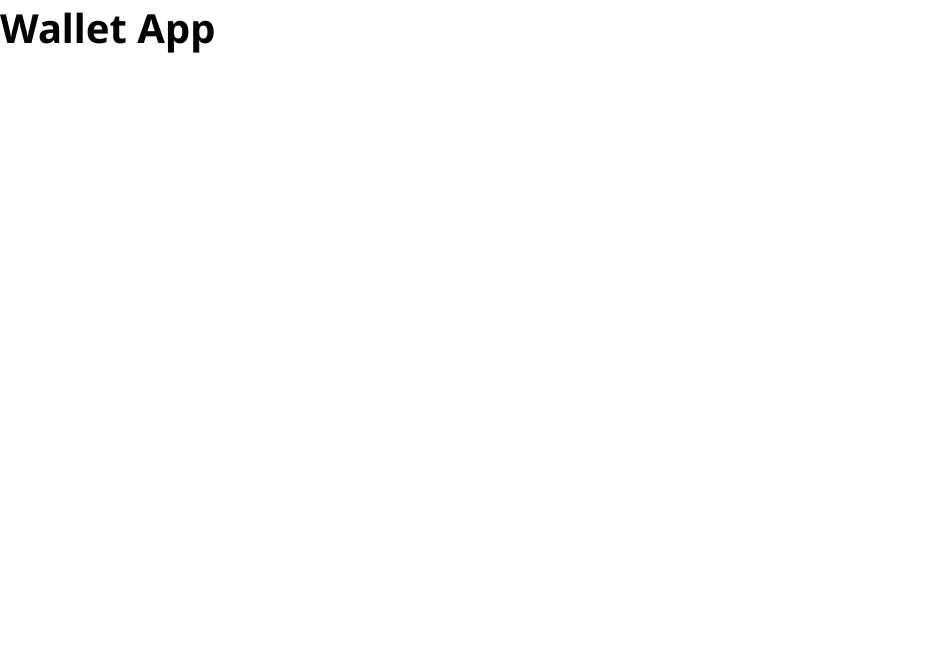
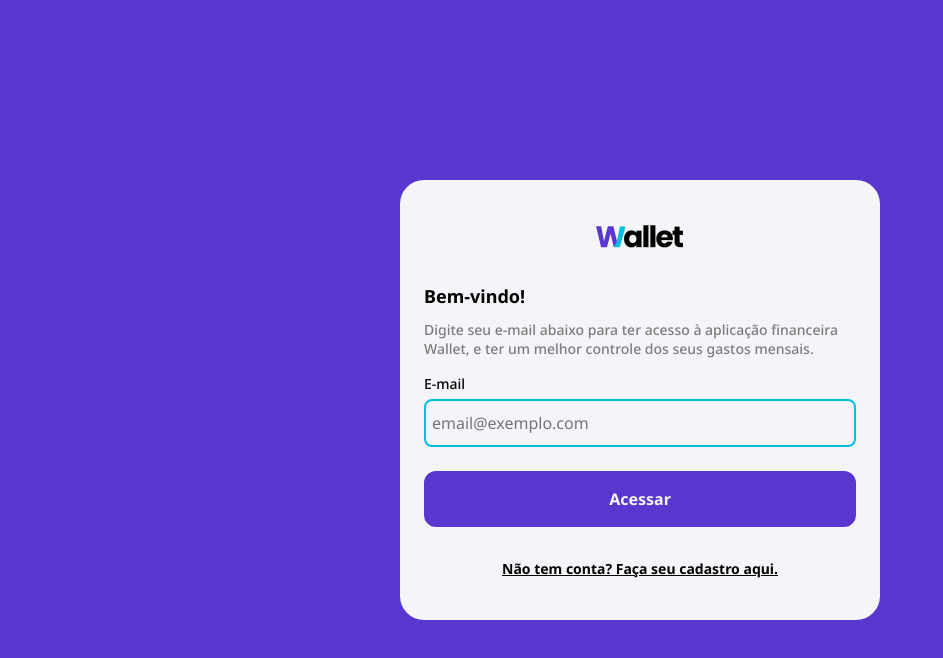
Before and after one commit to talitasdias/wallet-app-frontend, a plain HTML site: page index.html in a window 1280 px wide. Shown: the whole page, without its empty margins (0-943 px from the left). Drawn offline with Linux system fonts and the light colour scheme.

Commit message:
feat:implement UI for auth screen

```diff
--- a/index.html
+++ b/index.html
@@ -7,7 +7,18 @@
     <link rel="stylesheet" href="style.css">
 </head>
 <body>
-    <h1>Wallet App</h1>
-    <script src="index.js"></script>
+    <div class="auth-container">
+        <div class="auth-content">
+            <div class="auth-content-container">
+                <img class="logo" src="src/img/logo.png" alt="Logo">
+                <h3 class="full-width text-left mt larger">Bem-vindo!</h3>
+                <p class="mt small" >Digite seu e-mail abaixo para ter acesso à aplicação financeira Wallet, e ter um melhor controle dos seus gastos mensais.</p>
+                <label class="mt" for="email">E-mail</label>
+                <input class="mt smaller" placeholder="email@exemplo.com" type="email" name="email" id="email">
+                <button class="full-width mt large" >Acessar</button>
+                <a class="mt larger" href="#">Não tem conta? Faça seu cadastro aqui.</a>
+            </div>
+        </div>
+    </div>
 </body>
 </html>
--- a/style.css
+++ b/style.css
@@ -79,6 +79,18 @@ input {
     padding: 6px;
 }
 
+.full-width {
+    width: 100%;
+}
+
+.text-center {
+    text-align: center;
+}
+
+.text-left {
+    text-align: left;
+}
+
 .mt {
     margin-top: 16px;
 }
@@ -101,5 +113,32 @@ input {
 }
 
 .auth-container {
-    width: 432px;
+    width: 100vw;
+    height: 100vh;
+    display: flex;
+    align-items: center;
+    justify-content: center;
+    background-color: #5936cd;
 }
+
+.auth-content {
+    display: flex;
+    flex-direction: column;
+    align-items: center;
+    justify-content: center;
+    width: 480px;
+    height: auto;
+    min-height: 440px;
+    border-radius: 24px;
+    background-color: #f4f4f9;
+}
+
+.auth-content-container {
+    display: flex;
+    flex-direction: column;
+    align-items: center;
+    justify-content: center;
+    width: 100%;
+    height: 100%;
+    padding: 24px;
+}
```
